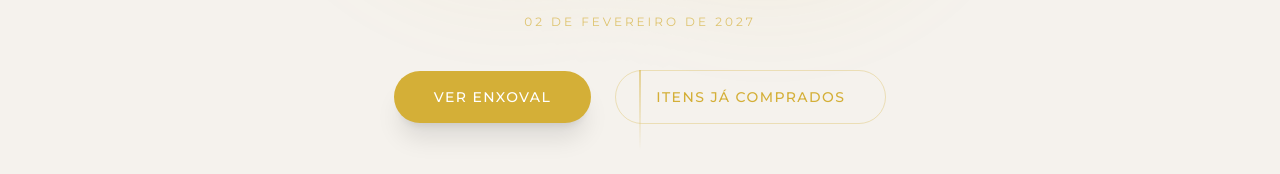
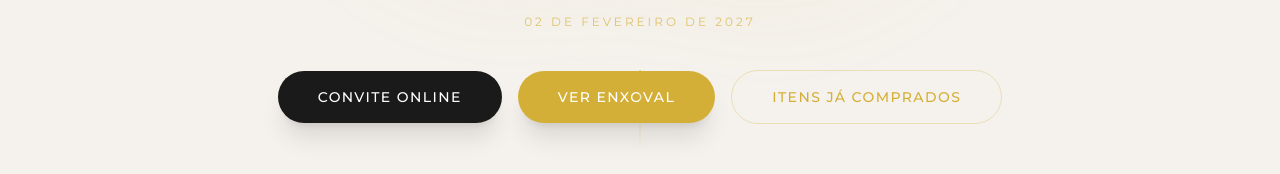
Before and after one commit to Yran-Olv/Enxoval-de-Casamento, a React (Vite) app: page / in a window 1280 px wide. Shown: the part 610-784 px from the top of the page. Built offline with nearby package versions, Linux system fonts and the light colour scheme; no server answers.

Commit message:
feat: link to invitation from home

```diff
--- a/src/components/Hero.tsx
+++ b/src/components/Hero.tsx
@@ -2,13 +2,14 @@ import { motion } from 'motion/react';
 import Countdown from './Countdown';
 
 interface HeroProps {
-  onNavigate: (page: 'home' | 'purchased' | 'registry' | 'admin') => void;
+  onNavigate: (page: 'home' | 'purchased' | 'registry' | 'admin' | 'invitation') => void;
   weddingDate: string;
   weddingDateLabel: string;
   coupleNames: string;
+  ceremonyTime?: string;
 }
 
-export default function Hero({ onNavigate, weddingDate, weddingDateLabel, coupleNames }: HeroProps) {
+export default function Hero({ onNavigate, weddingDate, weddingDateLabel, coupleNames, ceremonyTime = '16:00' }: HeroProps) {
   return (
     <section className="relative min-h-screen flex flex-col items-center justify-center px-6 pt-20 overflow-hidden">
       {/* Background elements */}
@@ -30,12 +31,13 @@ export default function Hero({ onNavigate, weddingDate, weddingDateLabel, couple
         </p>
 
         <div className="mb-16">
-          <Countdown weddingDate={weddingDate} />
+          <Countdown weddingDate={weddingDate} ceremonyTime={ceremonyTime} />
         </div>
 
         <p className="text-xs uppercase tracking-[0.25em] text-gold/70 mb-10">{weddingDateLabel}</p>
 
-        <div className="flex flex-col sm:flex-row items-center justify-center gap-6">
+        <div className="flex flex-col sm:flex-row items-center justify-center gap-4">
+          <motion.button whileHover={{ scale: 1.05 }} whileTap={{ scale: 0.95 }} onClick={() => onNavigate('invitation')} className="px-10 py-4 bg-ink text-white rounded-full text-sm uppercase tracking-widest font-medium shadow-xl hover:opacity-90 transition-all">Convite Online</motion.button>
           <motion.button
             whileHover={{ scale: 1.05 }}
             whileTap={{ scale: 0.95 }}
```
